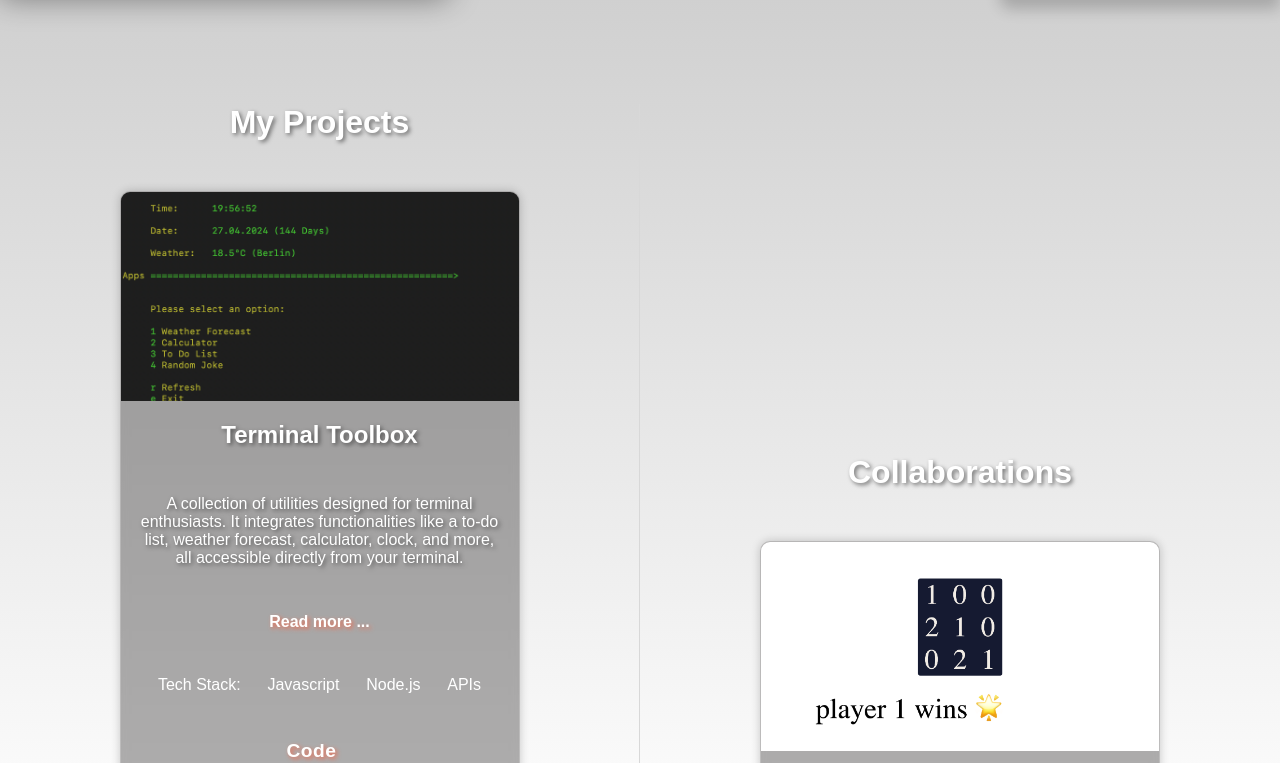
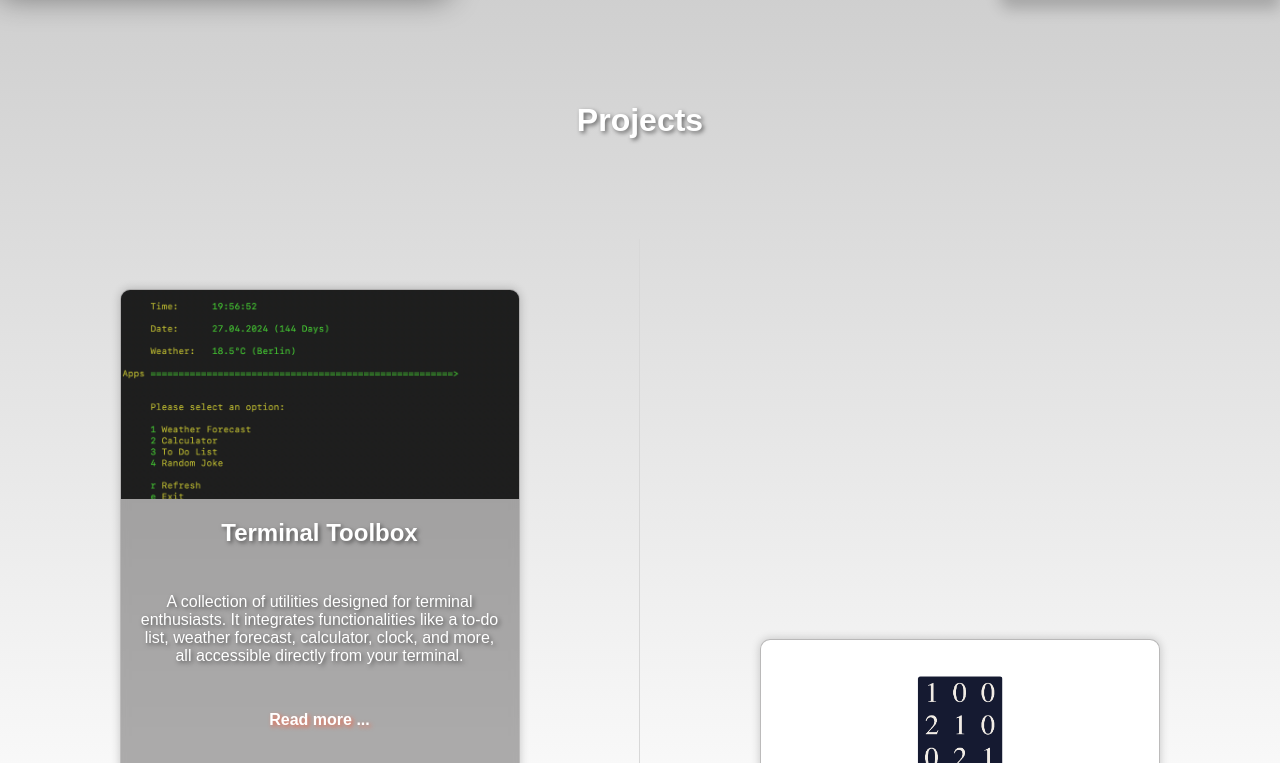
Before and after one commit to miles-advani/Portfolio, a React (Vite) app: page / in a window 1280 px wide. Shown: the part 1017-1780 px from the top of the page. Built offline with nearby package versions, Linux system fonts and the light colour scheme; no server answers; some icons are missing.

Commit message:
Added new header for projects section

```diff
--- a/src/assets/data/layoutDataEnglish.json
+++ b/src/assets/data/layoutDataEnglish.json
@@ -20,7 +20,8 @@
   "backToTop": "Back to top",
 
   "projectHeaders": {
-    "myProjects": "My Projects",
-    "collaborations": "Collaborations"
+    "allProjects": "Projects",
+    "myProjects": "",
+    "collaborations": ""
   }
 }
--- a/src/assets/data/layoutDataGerman.json
+++ b/src/assets/data/layoutDataGerman.json
@@ -20,7 +20,8 @@
   "backToTop": "Zum Seitenanfang",
 
   "projectHeaders": {
-    "myProjects": "Meine Projekte",
-    "collaborations": "Kollaborationen"
+    "allProjects": "Projekte",
+    "myProjects": "",
+    "collaborations": ""
   }
 }
--- a/src/components/project-card/ProjectCard.css
+++ b/src/components/project-card/ProjectCard.css
@@ -6,7 +6,8 @@
   border-radius: 10px;
   box-shadow: 0px 0px 10px rgba(0, 0, 0, 0.2);
   transition: all ease 0.3s;
-  margin-bottom: 100px;
+  margin-bottom: 50px;
+  margin-top: 50px;
   overflow: hidden;
   position: relative;
   z-index: 1;
@@ -40,7 +41,6 @@
 }
 
 .project-header {
-  /* padding-top: 0.5rem; */
   color: #ffffff;
   font-size: 1.5rem;
   text-shadow: 2px 2px 4px rgba(0, 0, 0, 0.5);
@@ -55,8 +55,6 @@
 }
 
 .project-description {
-  /* padding-left: 0.5rem; */
-  /* padding-right: 0.5rem; */
   color: #ffffff;
   font-size: 1rem;
   text-shadow: 2px 2px 4px rgba(0, 0, 0, 0.5);
--- a/src/components/projects/Projects.css
+++ b/src/components/projects/Projects.css
@@ -1,4 +1,14 @@
 #projects {
+  width: 100%;
+  padding-top: 3rem;
+  text-align: center;
+}
+
+#projects ::selection {
+  background-color: #6e6e6e;
+}
+
+.projects-container {
   width: 100%;
   min-height: 90vh;
   margin-top: 50px;
@@ -8,11 +18,7 @@
   align-items: center;
 }
 
-#projects ::selection {
-  background-color: #6e6e6e;
-}
-
-.projects-container {
+.my-projects-container {
   width: 50%;
   min-height: 90vh;
   border-right: 1px solid #d8d8d8;
@@ -24,7 +30,7 @@
 
 .projects-header {
   font-size: 2rem;
-  margin-bottom: 50px;
+  margin-top: 50px;
   color: #ffffff;
   text-shadow: 2px 2px 4px rgba(0, 0, 0, 0.5);
 }
@@ -41,23 +47,22 @@
 
 /* tablet 1024px ============================================================================ */
 @media (max-width: 1024px) {
-  #projects {
+  .projects-container {
     flex-direction: column;
     align-items: center;
     justify-content: center;
   }
-  .projects-container {
+  .my-projects-container {
     border-right: none;
   }
 }
 
 /* mobile 510px =============================================================================== */
 @media (max-width: 510px) {
-
-  #projects {
-   margin-top: 0px;
+  .projects-container {
+    margin-top: 0px;
   }
-  .projects-container {
+  .my-projects-container {
     width: 100%;
   }
 
--- a/src/components/projects/Projects.jsx
+++ b/src/components/projects/Projects.jsx
@@ -13,25 +13,38 @@ export default function Projects() {
   return (
     <>
       <main id="projects">
-        <section className="projects-container">
+        {layoutData.projectHeaders.allProjects !== "" && (
+          <h2 className="projects-header">
+            {layoutData.projectHeaders.allProjects}
+          </h2>
+        )}
+
+        <div className="projects-container">
+          <section className="my-projects-container">
+            {layoutData.projectHeaders.myProjects !== "" && (
               <h2 className="projects-header">
                 {layoutData.projectHeaders.myProjects}
               </h2>
-
+            )}
             {Object.keys(projectData).map((id) => (
               <ProjectCard key={id} id={id} {...projectData[id]} />
             ))}
           </section>
-
           <section className="collaborations-container">
+            {layoutData.projectHeaders.collaborations !== "" && (
               <h2 className="projects-header">
                 {layoutData.projectHeaders.collaborations}
               </h2>
-
+            )}
             {Object.keys(projectCollaborationsData).map((id) => (
-            <ProjectCard key={id} id={id} {...projectCollaborationsData[id]} />
+              <ProjectCard
+                key={id}
+                id={id}
+                {...projectCollaborationsData[id]}
+              />
             ))}
           </section>
+        </div>
       </main>
     </>
   );
```
Lines whose indentation alone changed are shown as unchanged.
